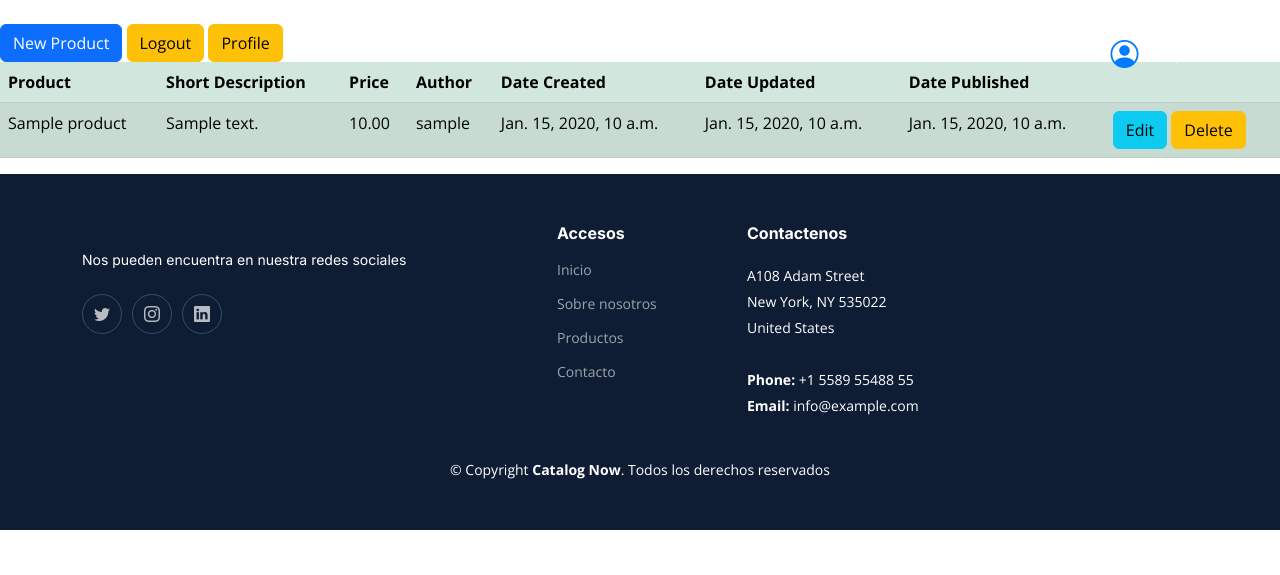
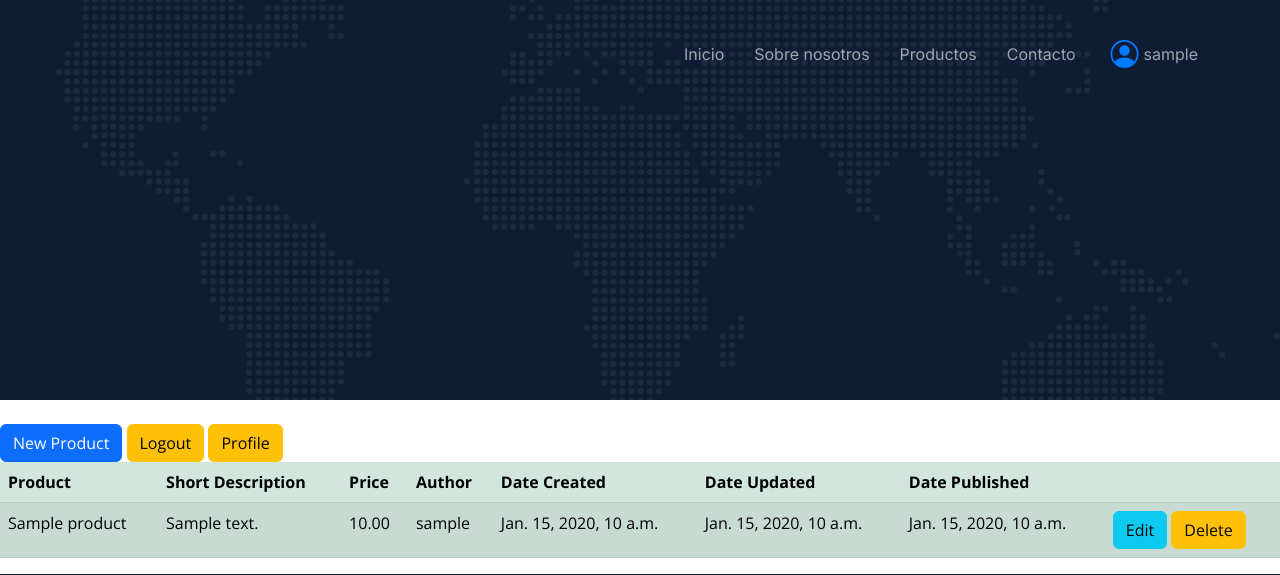
Before and after one commit to ccosta6136/catalog-now, a Django app: page /panel/ in a window 1280 px wide. Shown: the top 575 px of the page. Run offline with Django 4.2, Linux system fonts and the light colour scheme; a user stored in the database is signed in; tables that the repository leaves empty hold one stand-in row (values such as "Sample post"); data that the repository does not hold is empty; some libraries are stand-ins or nearby versions.

Commit message:
Update templates

```diff
--- a/panel_app/templates/catalog_now_app/product_list.html
+++ b/panel_app/templates/catalog_now_app/product_list.html
@@ -1,6 +1,9 @@
 {% extends "catalog_now_app/base.html" %}
 
 {% block main %}
+<section id="hero" class="hero d-flex align-items-center justify-content-center">
+
+</section>
 
 <br>
 
```
